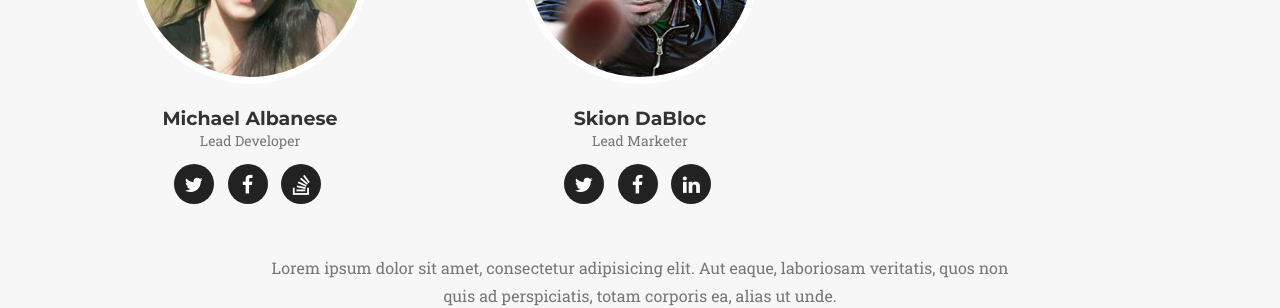
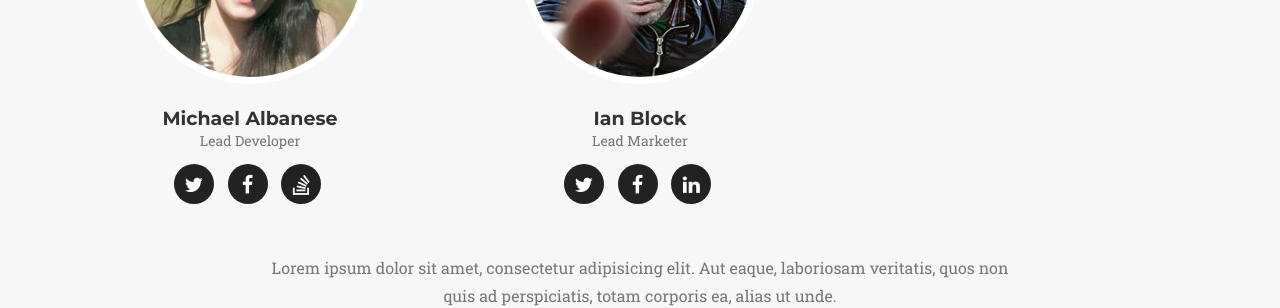
Before and after one commit to mgalbanese12/mgalbanese12.github.io, a Jekyll site: the page built from index.html, in a window 1280 px wide and 900 px high, scrolled down 2747 px. Shown: the part 153-461 px from the top of the window. Built offline with Jekyll 4.4.1, drawn with Linux system fonts in a browser that asks for light colours; some web fonts are replaced.

Commit message:
skion to ian

```diff
--- a/_config.yml
+++ b/_config.yml
@@ -20,7 +20,7 @@ people:
     - title: stack-overflow
       url: #
 
-- name: Skion DaBloc
+- name: Ian Block
   pic: 2
   position: Lead Marketer
   social:
```
